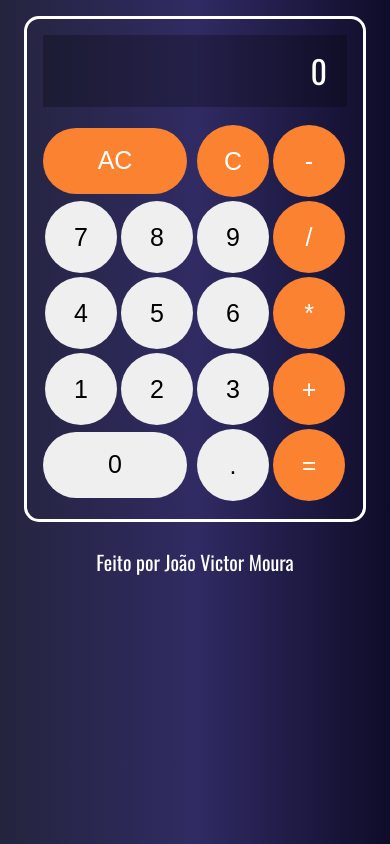
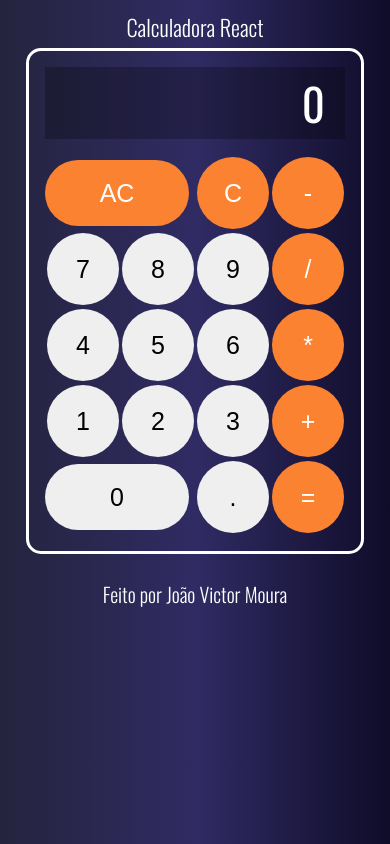
Before and after one commit to jovimoura/calculadora-react, a React (Create React App) app: page / in a window 390 px wide. Built offline with nearby package versions, Linux system fonts and the light colour scheme.

Commit message:
fé no pai q esse vai

```diff
--- a/src/App.css
+++ b/src/App.css
@@ -1,4 +1,25 @@
 @import url('https://fonts.googleapis.com/css2?family=Oswald:wght@300&display=swap');
+
+body {
+  background: #0f0c29;  /* fallback for old browsers */
+  background: -webkit-linear-gradient(to right, #24243e, #302b63, #0f0c29);  /* Chrome 10-25, Safari 5.1-6 */
+  background: linear-gradient(to right, #24243e, #302b63, #0f0c29); /* W3C, IE 10+/ Edge, Firefox 16+, Chrome 26+, Opera 12+, Safari 7+ */
+  color: #fff;
+  text-align: center;
+  font-size: 1.4rem;
+}
+
+h1, h2, h3, footer, a {
+  font-weight: 300;
+}
+
+h2, h3 {
+  margin: 0;
+}
+
+h1 {
+  margin-bottom: 10px;
+}
 
 html, body {
   height: 100%;
@@ -27,10 +48,8 @@ body {
   border: 3px solid #fff;
   border-radius: 15px;
   padding: 1rem;
-  height: auto;
+  height: 100%;
   width: auto;
-  /* max-width: 280px;
-  max-height: 500px; */
 }
 
 footer {
@@ -58,4 +77,9 @@ a:active {
     justify-content: center;
     margin: auto;
   }
+
+  .Calculator {
+    max-width: 300px;
+    max-height: 500px;
+  }
 }
--- a/src/App.jsx
+++ b/src/App.jsx
@@ -30,6 +30,7 @@ function App() {
 
   return (
     <div className="App">
+      <h1>Calculadora React</h1>
       <div className="Calculator">
         <div className="Display">{result}</div>
         <div className="Keyboard">
--- a/src/index.css
+++ /dev/null
@@ -1,16 +0,0 @@
-body {
-  background: #0f0c29;  /* fallback for old browsers */
-  background: -webkit-linear-gradient(to right, #24243e, #302b63, #0f0c29);  /* Chrome 10-25, Safari 5.1-6 */
-  background: linear-gradient(to right, #24243e, #302b63, #0f0c29); /* W3C, IE 10+/ Edge, Firefox 16+, Chrome 26+, Opera 12+, Safari 7+ */
-  color: #fff;
-  text-align: center;
-  font-size: 1.4rem;
-}
-
-h1, h2, h3, footer, a {
-  font-weight: 300;
-}
-
-h2, h3 {
-  margin: 0;
-}
--- a/src/index.js
+++ b/src/index.js
@@ -1,6 +1,5 @@
 import React from 'react'
 import ReactDOM from 'react-dom'
-import './index.css'
 import App from './App'
 
 ReactDOM.render(
```
